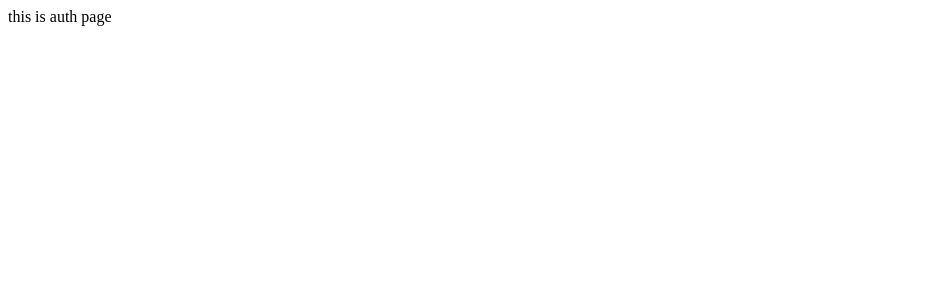
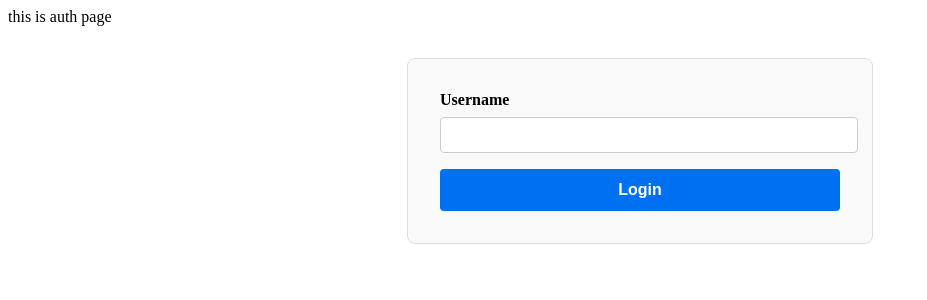
Before and after one commit to cs-esmaeili/task, a Next.js app: page /auth in a window 1280 px wide. Shown: the top 300 px of the page, without its empty margins (0-927 px from the left). Built offline with nearby package versions, Linux system fonts and the light colour scheme.

Commit message:
feat(ui): basic login ui added

```diff
--- a/app/auth/page.tsx
+++ b/app/auth/page.tsx
@@ -1,9 +1,11 @@
+import LoginForm from '@/components/LoginForm';
 import React from 'react';
 
 const page = () => {
     return (
         <div>
             this is auth page
+            <LoginForm />
         </div>
     );
 };
--- /dev/null
+++ b/components/LoginForm.module.scss
@@ -0,0 +1,53 @@
+.formContainer {
+  max-width: 400px;
+  margin: 2rem auto;
+  padding: 2rem;
+  border: 1px solid #ddd;
+  border-radius: 8px;
+  background-color: #f9f9f9;
+}
+
+.inputGroup {
+  margin-bottom: 1rem;
+
+  label {
+    display: block;
+    margin-bottom: 0.5rem;
+    font-weight: bold;
+  }
+
+  input {
+    width: 100%;
+    padding: 0.5rem;
+    border: 1px solid #ccc;
+    border-radius: 4px;
+    font-size: 1rem;
+
+    &:focus {
+      outline: none;
+      border-color: #0070f3;
+    }
+  }
+
+  .error {
+    margin-top: 0.25rem;
+    color: #e63946;
+    font-size: 0.875rem;
+  }
+}
+
+.submitButton {
+  width: 100%;
+  padding: 0.75rem;
+  background-color: #0070f3;
+  color: #fff;
+  border: none;
+  border-radius: 4px;
+  font-weight: bold;
+  font-size: 1rem;
+  cursor: pointer;
+
+  &:hover {
+    background-color: #005bb5;
+  }
+}
--- /dev/null
+++ b/components/LoginForm.tsx
@@ -0,0 +1,49 @@
+'use client';
+
+import { useForm } from 'react-hook-form';
+import styles from './LoginForm.module.scss';
+import { yupResolver } from '@hookform/resolvers/yup';
+import * as yup from 'yup';
+
+type LoginFormInputs = {
+    username: string;
+};
+
+// Yup schema
+const schema = yup.object({
+    username: yup.string().required('Username is required'),
+});
+
+export default function LoginForm() {
+    const {
+        register,
+        handleSubmit,
+        formState: { errors },
+    } = useForm<LoginFormInputs>({
+        resolver: yupResolver(schema),
+    });
+
+    const onSubmit = (data: LoginFormInputs) => {
+        console.log('Login data:', data);
+    };
+
+    return (
+        <form onSubmit={handleSubmit(onSubmit)} className={styles.formContainer}>
+            <div className={styles.inputGroup}>
+                <label htmlFor="username">Username</label>
+                <input
+                    id="username"
+                    type="text"
+                    {...register('username')}
+                />
+                {errors.username && (
+                    <p className={styles.error}>{errors.username.message}</p>
+                )}
+            </div>
+
+            <button type="submit" className={styles.submitButton}>
+                Login
+            </button>
+        </form>
+    );
+}
--- a/package.json
+++ b/package.json
@@ -9,10 +9,13 @@
     "lint": "next lint"
   },
   "dependencies": {
+    "@hookform/resolvers": "^5.2.1",
     "next": "15.4.6",
     "react": "19.1.0",
     "react-dom": "19.1.0",
-    "sass": "^1.90.0"
+    "react-hook-form": "^7.62.0",
+    "sass": "^1.90.0",
+    "yup": "^1.7.0"
   },
   "devDependencies": {
     "@types/node": "^20",
```
Also changed, not shown: 1 other file (tests, documents, lock files or other folders).
